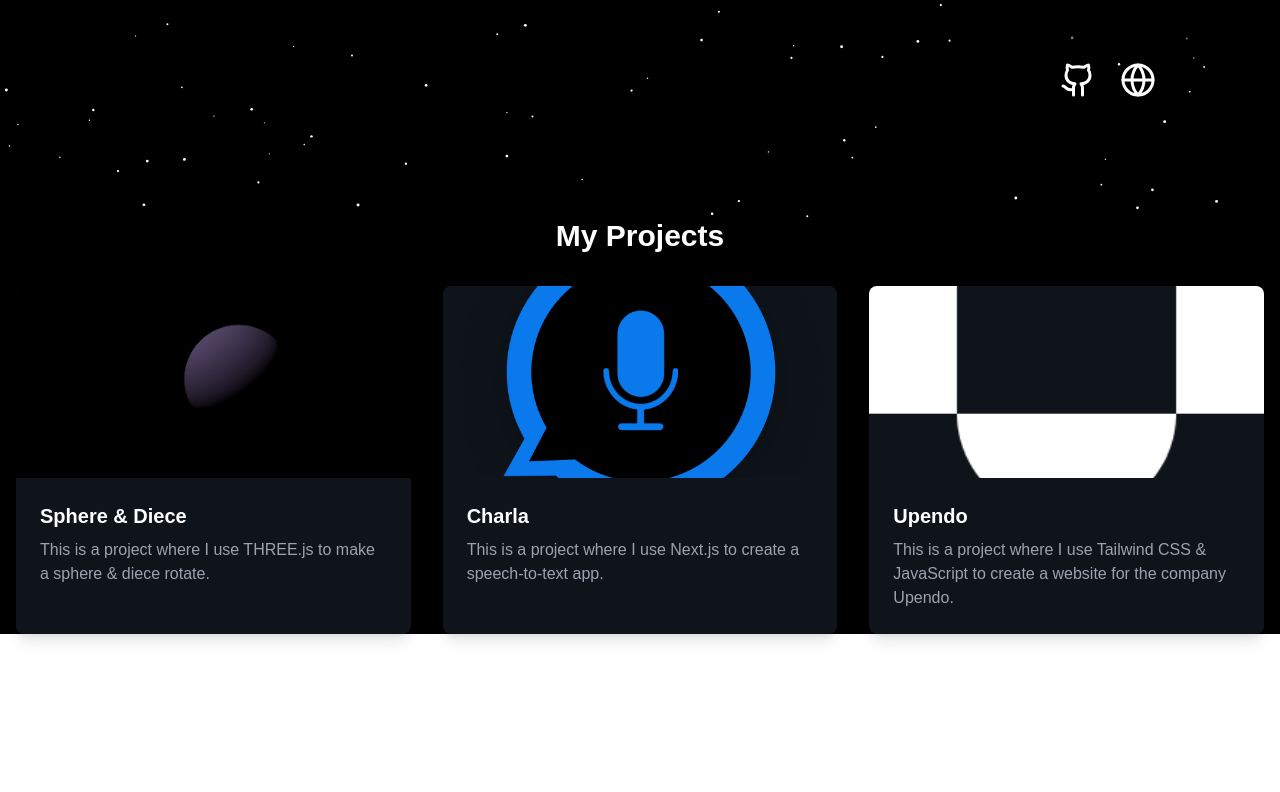
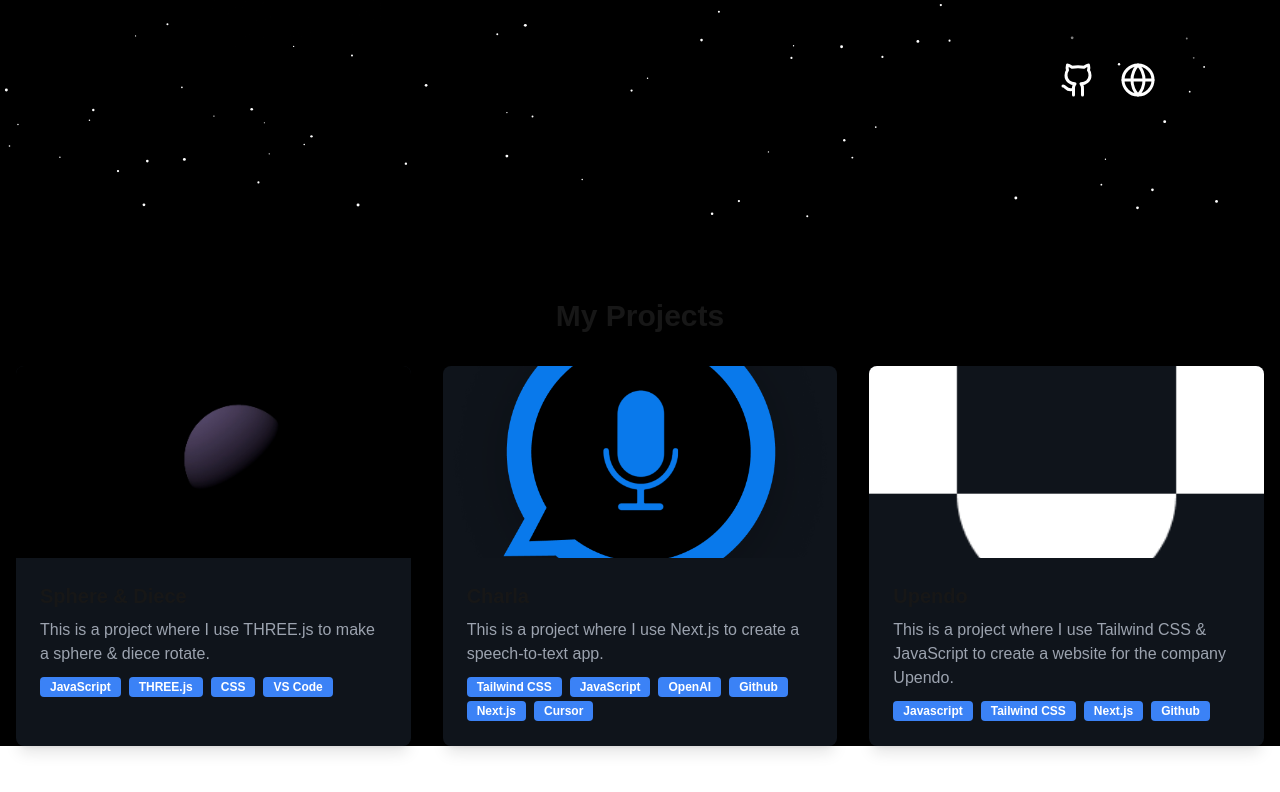
Before and after one commit to RoyvHeeswijk/NewPortfolio, a Next.js app: page /Charla in a window 1280 px wide. Shown: the part 582-1374 px from the top of the page. Before the commit the page ends 1256 px from the top, so only its background shows below. Built offline with nearby package versions, Linux system fonts and the light colour scheme.

Commit message:
edited Charla page + Upendo Page
Finished design for those pages

```diff
--- a/components/SkillsCloud.tsx
+++ b/components/SkillsCloud.tsx
@@ -13,6 +13,8 @@ const skills = [
     "Next.js",
     "THREE.js",
     "Cursor",
+    "Figma",
+    "Storyblok"
 ]
 
 export function SkillsCloud() {
--- a/src/pages/Charla.tsx
+++ b/src/pages/Charla.tsx
@@ -1,12 +1,12 @@
-'use client'
+"use client"
 
-import { ChevronDown, Globe, Github } from 'lucide-react'
-import { useEffect, useState } from 'react'
-import { useRouter } from 'next/router'
-import Image from 'next/image'
-import { StarryBackground } from "../../components/StarryBackground";
+import { Globe, Github } from "lucide-react"
+import { useEffect, useState } from "react"
+import { useRouter } from "next/router"
+import Image from "next/image"
+import { StarryBackground } from "../../components/StarryBackground"
 
-const classicFont = "font-American-Captain";
+const classicFont = "font-American-Captain"
 interface NavItemProps {
     text: string
     href: string
@@ -18,7 +18,7 @@ function NavItem({ text, href }: NavItemProps) {
         <div
             className="cursor-pointer hover:text-gray-600 transition-colors px-4 sm:px-8"
             onClick={() => {
-                if (href.startsWith('/')) {
+                if (href.startsWith("/")) {
                     router.push(href)
                 } else {
                     const element = document.querySelector(href) as HTMLElement
@@ -26,7 +26,7 @@ function NavItem({ text, href }: NavItemProps) {
                         const navbarHeight = 100 // Height of navbar
                         window.scrollTo({
                             top: element.offsetTop - navbarHeight,
-                            behavior: 'smooth'
+                            behavior: "smooth",
                         })
                     }
                 }
@@ -45,8 +45,8 @@ function Navbar() {
             setIsScrolled(window.scrollY > 0)
         }
 
-        window.addEventListener('scroll', handleScroll)
-        return () => window.removeEventListener('scroll', handleScroll)
+        window.addEventListener("scroll", handleScroll)
+        return () => window.removeEventListener("scroll", handleScroll)
     }, [])
 
     return (
@@ -89,6 +89,7 @@ const projects = [
 ]
 
 export default function Charla() {
+    const router = useRouter()
     return (
         <main className="w-full bg-black">
             <StarryBackground />
@@ -99,18 +100,15 @@ export default function Charla() {
                 <div className="absolute inset-0 z-0 bg-transparent" />
                 <div className="absolute inset-0 flex md:items-center justify-center md:justify-start md:ml-20 items-start pt-20 z-0">
                     <div className="relative w-[250px] h-[250px] md:w-[400px] md:h-[400px]">
-                        <Image
-                            src="/Charla.png"
-                            alt="Charla Logo"
-                            layout="fill"
-                            objectFit="contain"
-                        />
+                        <Image src="/Charla.png" alt="Charla Logo" layout="fill" objectFit="contain" />
                     </div>
                 </div>
 
                 <div className="relative z-10 flex flex-col md:flex-row w-full h-full">
                     <div className="flex-[3] flex items-center justify-center mt-[300px] md:mt-0">
-                        <h1 className={`text-6xl md:text-8xl font-black text-white ${classicFont} font-bold md:absolute md:left-1/2 md:top-1/2 md:transform md:-translate-x-1/2 md:-translate-y-1/2`}>
+                        <h1
+                            className={`text-6xl md:text-8xl font-black text-white ${classicFont} font-bold md:absolute md:left-1/2 md:top-1/2 md:transform md:-translate-x-1/2 md:-translate-y-1/2`}
+                        >
                             CHARLA
                         </h1>
                     </div>
@@ -120,7 +118,8 @@ export default function Charla() {
                             For this project, I used the skills below to create a Speech-to-text app.
                             <br />
                             <br />
-                            The goal of this project was to create a Speech-to-text app using the OPENAI API key, allowing you to send messages that were originally your speech.
+                            The goal of this project was to create a Speech-to-text app using the OPENAI API key, allowing you to send
+                            messages that were originally your speech.
                             <br />
                             <br />
                             Click on the GitHub logo or the globe logo below for the result. <br />
@@ -128,15 +127,18 @@ export default function Charla() {
 
                         <section className="bg-black bg-opacity-50 py-12">
                             <div className="container mx-auto px-4">
-
                                 <div className="flex flex-wrap justify-center gap-4 w-full mb-4">
                                     {[
-                                        { name: 'Next.js', icon: '/icons/nextdotjs.svg', url: 'https://nextjs.org/' },
-                                        { name: 'Tailwind CSS', icon: '/icons/tailwindcss.svg', url: 'https://tailwindcss.com/' },
-                                        { name: 'JavaScript', icon: '/icons/javascript.svg', url: 'https://developer.mozilla.org/en-US/docs/Web/JavaScript' },
-                                        { name: 'Figma', icon: '/icons/figma.svg', url: 'https://www.figma.com/' },
-                                        { name: 'VS Code', icon: '/icons/VScode.png', url: 'https://code.visualstudio.com/' },
-                                        { name: 'OpenAI', icon: '/icons/openai.svg', url: 'https://openai.com/' },
+                                        { name: "Next.js", icon: "/icons/nextdotjs.svg", url: "https://nextjs.org/" },
+                                        { name: "Tailwind CSS", icon: "/icons/tailwindcss.svg", url: "https://tailwindcss.com/" },
+                                        {
+                                            name: "JavaScript",
+                                            icon: "/icons/javascript.svg",
+                                            url: "https://developer.mozilla.org/en-US/docs/Web/JavaScript",
+                                        },
+                                        { name: "Figma", icon: "/icons/figma.svg", url: "https://www.figma.com/" },
+                                        { name: "VS Code", icon: "/icons/VScode.png", url: "https://code.visualstudio.com/" },
+                                        { name: "OpenAI", icon: "/icons/openai.svg", url: "https://openai.com/" },
                                     ].map((skill, index) => (
                                         <a
                                             key={index}
@@ -172,16 +174,42 @@ export default function Charla() {
                 </div>
             </section>
 
-            <section id="otherprojects" className=' mb-10'>
+            <section id="otherprojects" className="my-20">
                 <div className="container mx-auto px-4">
-                    <h2 className="text-3xl font-bold mb-8 text-center text-white">My Projects</h2>
+                    <h2 className="text-3xl font-bold mb-8 text-center">My Projects</h2>
                     <div className="grid grid-cols-1 md:grid-cols-2 lg:grid-cols-3 gap-8">
                         {projects.map((project) => (
-                            <div key={project.id} className="bg-gray-800 bg-opacity-50 rounded-lg overflow-hidden shadow-lg hover:shadow-xl transition-shadow duration-300">
-                                <img src={project.image || "/placeholder.svg"} alt={project.title} className="w-full h-48 object-cover" />
+                            <div
+                                key={project.id}
+                                className="bg-gray-800 bg-opacity-50 rounded-lg overflow-hidden shadow-lg transition-transform duration-300 transform hover:scale-105"
+                                onClick={() => {
+                                    if (project.id === 1) {
+                                        router.push("/Threejs")
+                                    } else if (project.id === 2) {
+                                        router.push("/Charla")
+                                    } else if (project.id === 3) {
+                                        router.push("/Upendo")
+                                    }
+                                }}
+                            >
+                                <img
+                                    src={project.image || "/placeholder.svg"}
+                                    alt={project.title}
+                                    className="w-full h-48 object-cover"
+                                />
                                 <div className="p-6">
-                                    <h3 className="text-xl font-semibold mb-2 text-white">{project.title}</h3>
+                                    <h3 className="text-xl font-semibold mb-2">{project.title}</h3>
                                     <p className="text-gray-400">{project.description}</p>
+                                    <div className="mt-2">
+                                        {project.tags.map((tag) => (
+                                            <span
+                                                key={tag}
+                                                className="inline-block bg-blue-500 text-white text-xs font-semibold mr-2 px-2.5 py-0.5 rounded"
+                                            >
+                                                {tag}
+                                            </span>
+                                        ))}
+                                    </div>
                                 </div>
                             </div>
                         ))}
--- a/src/pages/Upendo.tsx
+++ b/src/pages/Upendo.tsx
@@ -1,12 +1,12 @@
-'use client'
+"use client"
 
-import { AlignJustify, ChevronDown, Github, Globe } from 'lucide-react'
-import { useEffect, useState } from 'react'
-import { useRouter } from 'next/router'
-import Image from 'next/image'
-import { StarryBackground } from "../../components/StarryBackground";
+import { Github } from "lucide-react"
+import { useEffect, useState } from "react"
+import { useRouter } from "next/router"
+import Image from "next/image"
+import { StarryBackground } from "../../components/StarryBackground"
 
-const classicFont = "font-American-Captain";
+const classicFont = "font-American-Captain"
 interface NavItemProps {
     text: string
     href: string
@@ -18,7 +18,7 @@ function NavItem({ text, href }: NavItemProps) {
         <div
             className="cursor-pointer hover:text-gray-600 transition-colors px-4 sm:px-8"
             onClick={() => {
-                if (href.startsWith('/')) {
+                if (href.startsWith("/")) {
                     router.push(href)
                 } else {
                     const element = document.querySelector(href) as HTMLElement
@@ -26,7 +26,7 @@ function NavItem({ text, href }: NavItemProps) {
                         const navbarHeight = 100 // Height of navbar
                         window.scrollTo({
                             top: element.offsetTop - navbarHeight,
-                            behavior: 'smooth'
+                            behavior: "smooth",
                         })
                     }
                 }
@@ -45,20 +45,18 @@ function Navbar() {
             setIsScrolled(window.scrollY > 0)
         }
 
-        window.addEventListener('scroll', handleScroll)
-        return () => window.removeEventListener('scroll', handleScroll)
+        window.addEventListener("scroll", handleScroll)
+        return () => window.removeEventListener("scroll", handleScroll)
     }, [])
 
     return (
-        <nav className={`sticky top-0 transition-colors duration-300 ${isScrolled ? 'bg-[#1E1E1E]' : 'bg-transparent'}`}>
+        <nav className={`sticky top-0 transition-colors duration-300 'bg-transparent'`}>
             <div className="px-4 sm:px-8 md:px-12 transition-all duration-300 w-full">
-                <div className="flex items-center justify-between h-[100px]">
-                    <div className="pl-4 sm:pl-12 md:pl-24">
-                        <NavItem text="ROY v HEESWIJK" href="/" />
-                    </div>
-                    <div className="flex gap-4 sm:gap-8 md:gap-16 pr-4 sm:pr-12 md:pr-24">
-                        <NavItem text="OTHER PROJECTS" href="#otherprojects" />
-
+                <div className="flex items-center justify-start h-[100px]">
+                    <div className="pl-0">
+                        <a href="/" className="flex items-center">
+                            <div className="w-0 h-0 border-t-[12px] border-t-transparent border-b-[12px] border-b-transparent border-r-[20px] border-r-white" />
+                        </a>
                     </div>
                 </div>
             </div>
@@ -66,76 +64,96 @@ function Navbar() {
     )
 }
 
+const projects = [
+    {
+        id: 1,
+        title: "Sphere & Diece",
+        description: "This is a project where I use THREE.js to make a sphere & diece rotate.",
+        image: "Threejs.png",
+        tags: ["JavaScript", "THREE.js", "CSS", "VS Code"],
+    },
+    {
+        id: 2,
+        title: "Charla",
+        description: "This is a project where I use Next.js to create a speech-to-text app.",
+        image: "Charla.png",
+        tags: ["Tailwind CSS", "JavaScript", "OpenAI", "Github", "Next.js", "Cursor"],
+    },
+    {
+        id: 3,
+        title: "Upendo",
+        description: "This is a project where I use Tailwind CSS & JavaScript to create a website for the company Upendo.",
+        image: "upendo.png",
+        tags: ["Javascript", "Tailwind CSS", "Next.js", "Github"],
+    },
+]
+
 export default function Upendo() {
+    const router = useRouter()
     return (
-        <div className="bg-black text-white min-h-screen overflow-hidden relative">
+        <main className="w-full bg-black">
             <StarryBackground />
             <div className="fixed top-0 w-full z-50">
                 <Navbar />
             </div>
-            <main className="container mx-auto px-4 py-20 relative z-10">
             <section className="min-h-screen flex items-center justify-center relative overflow-hidden">
-
-                    <div className="absolute inset-0 z-0 bg-black" />
+                <div className="absolute inset-0 z-0 bg-transparent" />
                 <div className="absolute inset-0 flex md:items-center justify-center md:justify-start md:ml-20 items-start pt-20 z-0">
                     <div className="relative w-[250px] h-[250px] md:w-[400px] md:h-[400px]">
-                            <Image
-                                src="/Upendo.png"
-                                alt="Upendo Logo"
-                                layout="fill"
-                                objectFit="contain"
-                            />
+                        <Image src="/Upendo.png" alt="Upendo Logo" layout="fill" objectFit="contain" />
                     </div>
                 </div>
 
                 <div className="relative z-10 flex flex-col md:flex-row w-full h-full">
                     <div className="flex-[3] flex items-center justify-center mt-[300px] md:mt-0">
-                            <h1 className={`text-6xl md:text-8xl font-black text-white ${classicFont} font-bold md:absolute md:left-1/2 md:top-1/2 md:transform md:-translate-x-1/2 md:-translate-y-1/2`}>
+                        <h1
+                            className={`text-6xl md:text-8xl font-black text-white ${classicFont} font-bold md:absolute md:left-1/2 md:top-1/2 md:transform md:-translate-x-1/2 md:-translate-y-1/2`}
+                        >
                             UPENDO
                         </h1>
                     </div>
 
                     <div className="flex-1 flex flex-col justify-center items-center md:items-start px-4 md:pr-4 mt-8 md:mt-0">
-                            <p className={`text-white text-center md:text-center text-sm md:text-base mb-8 max-w-[90%] md:max-w-none ${classicFont}`}>
-                                For this project, I worked with my group using the skills below to develop a website for the company "UPENDO".
+                        <p className="text-white text-center md:text-center text-sm md:text-base mb-8 max-w-[90%] md:max-w-none">
+                            For this project, I worked with my group using the skills below to develop a website for the company
+                            "UPENDO".
                             <br />
                             <br />
-                                The goal of this project was to design and code a website for the client in Storyblok. So that the client could manage and change their website.
+                            The goal of this project was to design and code a website for the client in Storyblok. So that the client
+                            could manage and change their website.
                             <br />
                             <br />
                             Click on the GitHub logo below for the result. <br />
                         </p>
 
-                            <div className="flex justify-center gap-4 w-full mb-4 mr-10">
+                        <section className="bg-black bg-opacity-50 py-12">
+                            <div className="container mx-auto px-4">
+                                <div className="flex flex-wrap justify-center gap-4 w-full mb-4">
                                     {[
-                                    { name: "THREE.js", icon: "/icons/threedotjs.svg", url: "https://threejs.org/" },
+                                        { name: "Next.js", icon: "/icons/nextdotjs.svg", url: "https://nextjs.org/" },
                                         { name: "Tailwind CSS", icon: "/icons/tailwindcss.svg", url: "https://tailwindcss.com/" },
                                         {
                                             name: "JavaScript",
                                             icon: "/icons/javascript.svg",
                                             url: "https://developer.mozilla.org/en-US/docs/Web/JavaScript",
                                         },
-                                    { name: 'VS Code', icon: '/icons/VScode.png', url: 'https://code.visualstudio.com/' },
-                                    { name: 'Figma', icon: '/icons/figma.svg', url: 'https://www.figma.com/' },
+                                        { name: "Figma", icon: "/icons/figma.svg", url: "https://www.figma.com/" },
+                                        { name: "VS Code", icon: "/icons/VScode.png", url: "https://code.visualstudio.com/" },
+                                        { name: "Storyblok", icon: "/icons/storyblok.svg", url: "https://www.storyblok.com/" },
                                     ].map((skill, index) => (
                                         <a
                                             key={index}
                                             href={skill.url}
                                             target="_blank"
                                             rel="noopener noreferrer"
-                                        className="w-20 aspect-square bg-zinc-800 flex flex-col items-center justify-center gap-2 transition-all hover:bg-[#0979EB] hover:scale-105"
+                                            className="flex items-center bg-blue-500 text-white text-xs font-semibold mr-2 px-4 py-2 rounded transition-all hover:bg-blue-600 hover:scale-105"
                                         >
-                                        <img
-                                            src={skill.icon || "/placeholder.svg"}
-                                            alt={skill.name}
-                                            width={40}
-                                            height={40}
-                                            className="w-8 h-8 brightness-0 invert"
-                                        />
-                                        <span className="text-xs text-center text-white">{skill.name}</span>
+                                            <span className="text-sm">{skill.name}</span>
                                         </a>
                                     ))}
                                 </div>
+                            </div>
+                        </section>
 
                         <div className="flex justify-center w-full space-x-6 mb-8 md:mb-0">
                             <a
@@ -149,52 +167,49 @@ export default function Upendo() {
                     </div>
                 </div>
             </section>
-                <section id="otherprojects" className="bg-[#1E1E1E] py-24">
-                    <div className="text-center mb-12">
-                        <h2 className={`text-4xl font-bold mb-4 text-white ${classicFont}`}>OTHER PROJECTS</h2>
-                        <ChevronDown className="mx-auto text-white" size={24} />
-                    </div>
 
-                    <div className="max-w-6xl mx-auto px-6 grid grid-cols-1 md:grid-cols-3 gap-6">
-                        {[1, 2].map((i) => (
+            <section id="otherprojects" className="my-20">
+                <div className="container mx-auto px-4">
+                    <h2 className="text-3xl font-bold mb-8 text-center text-white">My Projects</h2>
+                    <div className="grid grid-cols-1 md:grid-cols-2 lg:grid-cols-3 gap-8">
+                        {projects.map((project) => (
                             <div
-                                key={i}
-                                className="bg-zinc-800 rounded-lg overflow-hidden cursor-pointer hover:bg-zinc-700 transition-colors border border-white/40"
+                                key={project.id}
+                                className="bg-gray-800 bg-opacity-50 rounded-lg overflow-hidden shadow-lg transition-transform duration-300 transform hover:scale-105"
                                 onClick={() => {
-                                    if (i === 1) {
-                                        window.location.href = '/Threejs'
-                                    } else if (i === 2) {
-                                        window.location.href = '/Charla'
+                                    if (project.id === 1) {
+                                        router.push("/Threejs")
+                                    } else if (project.id === 2) {
+                                        router.push("/Charla")
+                                    } else if (project.id === 3) {
+                                        router.push("/Upendo")
                                     }
                                 }}
                             >
-                                <div className="h-48 w-full relative">
-                                    {i === 1 ? (
-                                        <video autoPlay loop muted playsInline className="h-full w-full object-cover">
-                                            <source src="/portfoliogif3.mp4" type="video/mp4" />
-                                        </video>
-                                    ) : (
-                                        <div className="h-full w-full flex items-center justify-center bg-black">
-                                            <Image
-                                                src="/Charla.png"
-                                                alt="Project"
-                                                width={200}
-                                                height={200}
-                                                className="max-h-full max-w-full object-contain"
+                                <img
+                                    src={project.image || "/placeholder.svg"}
+                                    alt={project.title}
+                                    className="w-full h-48 object-cover"
                                 />
+                                <div className="p-6">
+                                    <h3 className="text-xl font-semibold mb-2 text-white">{project.title}</h3>
+                                    <p className="text-gray-400">{project.description}</p>
+                                    <div className="mt-2">
+                                        {project.tags.map((tag) => (
+                                            <span
+                                                key={tag}
+                                                className="inline-block bg-blue-500 text-white text-xs font-semibold mr-2 px-2.5 py-0.5 rounded"
+                                            >
+                                                {tag}
+                                            </span>
+                                        ))}
                                     </div>
-                                    )}
-                                </div>
-                                <div className="p-4">
-                                    <h3 className="text-sm font-mono text-white">
-                                        {i === 1 ? "Sphere & Diece" : i === 2 ? "Charla" : ""}
-                                    </h3>
                                 </div>
                             </div>
                         ))}
                     </div>
+                </div>
             </section>
         </main>
-        </div>
     )
 }
```
Also changed, not shown: components/ProjectModal.tsx (deleted, +0 -41 lines). Lines whose indentation alone changed are shown as unchanged.
